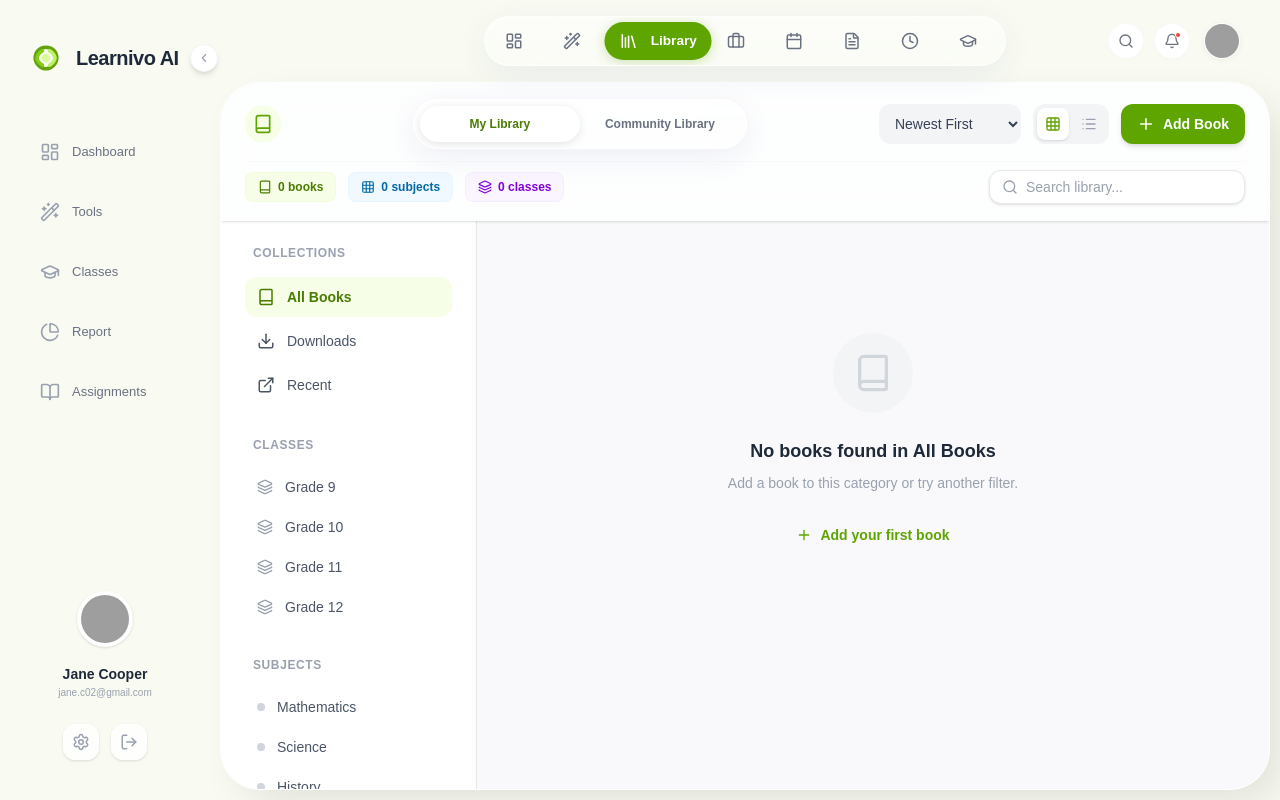
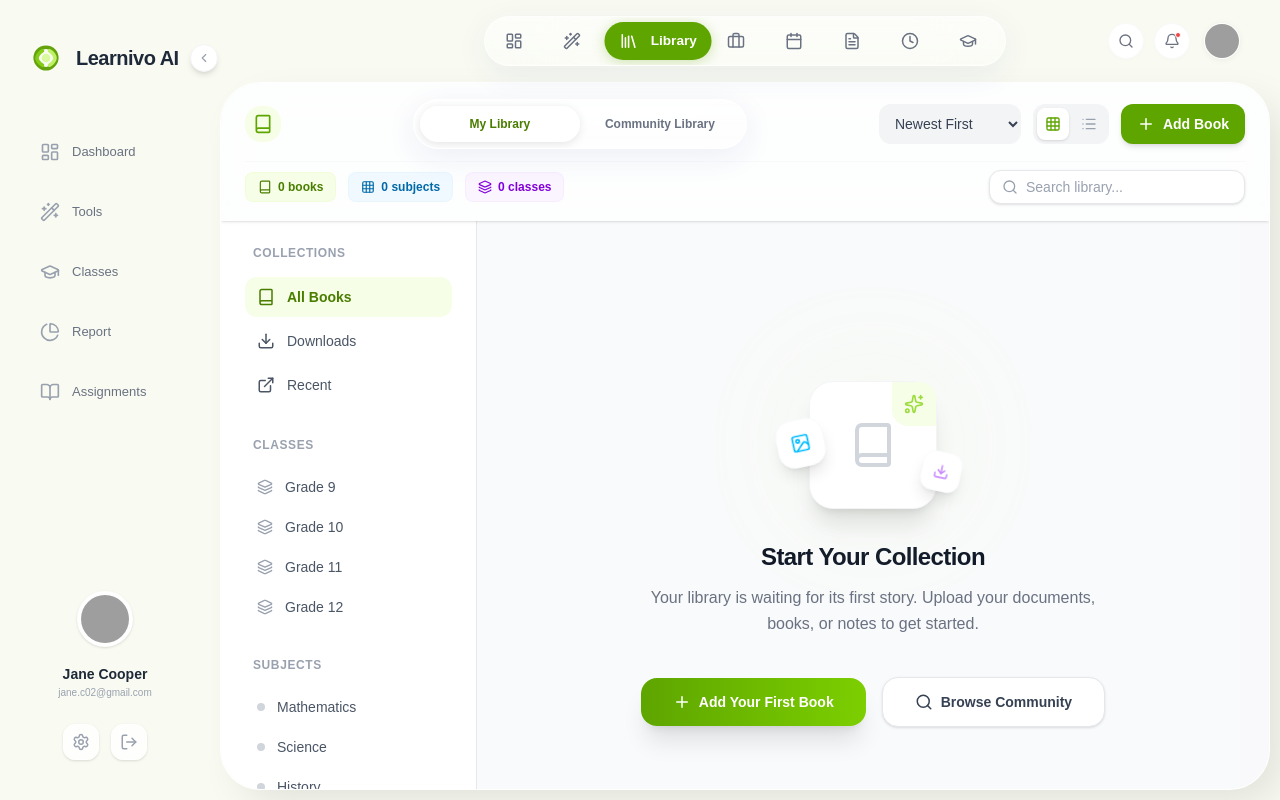
Before and after one commit to sg-surya/learninvoo, a Next.js app in the folder next-app/: page /library in a window 1280 px wide. Built offline with nearby package versions, Linux system fonts and the light colour scheme; grey boxes are pictures that could not be loaded.

Commit message:
LIBRAY EMPTY STATE

```diff
--- a/next-app/src/components/LibraryView.tsx
+++ b/next-app/src/components/LibraryView.tsx
@@ -592,19 +592,50 @@ const LibraryView: React.FC = () => {
 
 
                             {filteredResources.length === 0 ? (
-                                <div className="flex flex-col items-center justify-center py-20 text-center">
-                                    <div className="w-20 h-20 bg-gray-100 rounded-full flex items-center justify-center mb-6 text-gray-300">
-                                        <Book size={40} />
+                                <div className="flex flex-col items-center justify-center py-32 text-center animate-in fade-in zoom-in duration-500">
+                                    <div className="relative mb-8 group">
+                                        <div className="absolute inset-0 bg-lime-200 rounded-full blur-3xl opacity-20 group-hover:opacity-40 transition-opacity duration-500"></div>
+                                        <div className="w-32 h-32 bg-white rounded-3xl shadow-xl flex items-center justify-center relative transform group-hover:scale-105 transition-transform duration-300 border border-gray-100">
+                                            <div className="absolute top-0 right-0 p-3 bg-lime-50 rounded-bl-2xl rounded-tr-2xl">
+                                                <Sparkles size={20} className="text-lime-500 animate-pulse" />
+                                            </div>
+                                            <Book size={48} className="text-gray-300 group-hover:text-lime-500 transition-colors duration-300" />
+                                        </div>
+                                        {/* Floating Elements */}
+                                        <div className="absolute -left-8 top-10 w-12 h-12 bg-white rounded-2xl shadow-lg flex items-center justify-center border border-gray-50 transform -rotate-12 animate-bounce delay-100">
+                                            <ImageIcon size={20} className="text-sky-400" />
+                                        </div>
+                                        <div className="absolute -right-6 bottom-4 w-10 h-10 bg-white rounded-xl shadow-lg flex items-center justify-center border border-gray-50 transform rotate-12 animate-bounce delay-300">
+                                            <Download size={16} className="text-purple-400" />
+                                        </div>
                                     </div>
-                                    <h3 className="text-lg font-bold text-gray-800 mb-2">No books found in {filter.value}</h3>
-                                    <p className="text-gray-400 max-w-xs mx-auto mb-8 text-sm">Add a book to this category or try another filter.</p>
-                                    <button
-                                        onClick={() => setIsModalOpen(true)}
-                                        className="text-lime-600 font-bold hover:underline flex items-center gap-2 mx-auto text-sm"
-                                    >
-                                        <Plus size={16} />
-                                        Add your first book
-                                    </button>
+
+                                    <h3 className="text-2xl font-extrabold text-gray-900 mb-3 tracking-tight">
+                                        {filter.type === 'all' && !searchQuery ? 'Start Your Collection' : 'No matches found'}
+                                    </h3>
+
+                                    <p className="text-gray-500 max-w-md mx-auto mb-10 text-base leading-relaxed">
+                                        {filter.type === 'all' && !searchQuery
+                                            ? "Your library is waiting for its first story. Upload your documents, books, or notes to get started."
+                                            : `We couldn't find any books matching "${searchQuery || filter.value}". Try adjusting your filters or search terms.`}
+                                    </p>
+
+                                    <div className="flex items-center gap-4">
+                                        <button
+                                            onClick={() => setIsModalOpen(true)}
+                                            className="flex items-center gap-2 bg-gradient-to-r from-lime-600 to-lime-500 text-white px-8 py-3.5 rounded-2xl font-bold text-sm shadow-xl hover:shadow-lime-500/30 hover:-translate-y-1 transition-all duration-300"
+                                        >
+                                            <Plus size={18} />
+                                            <span>Add Your First Book</span>
+                                        </button>
+                                        <button
+                                            onClick={() => setActiveTab('community')}
+                                            className="flex items-center gap-2 bg-white text-gray-700 border border-gray-200 px-8 py-3.5 rounded-2xl font-bold text-sm shadow-sm hover:bg-gray-50 hover:border-gray-300 transition-all duration-300"
+                                        >
+                                            <Search size={18} />
+                                            <span>Browse Community</span>
+                                        </button>
+                                    </div>
                                 </div>
                             ) : (
                                 <div className="space-y-10">
```
